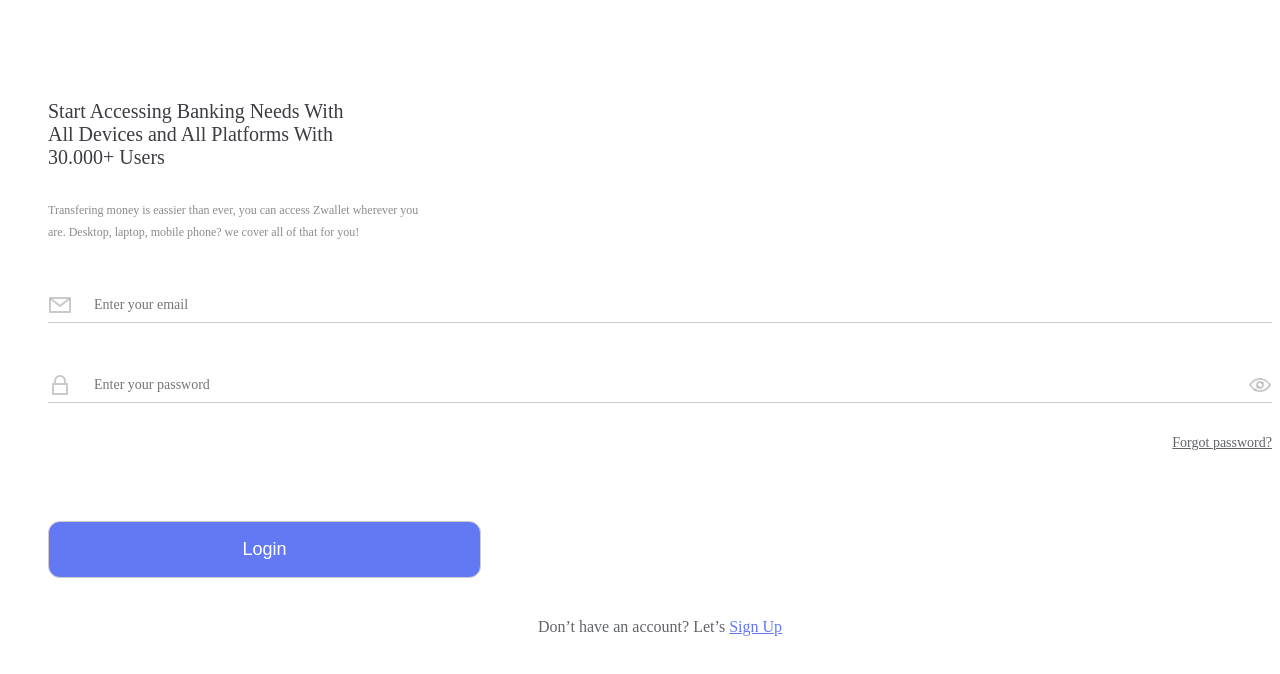
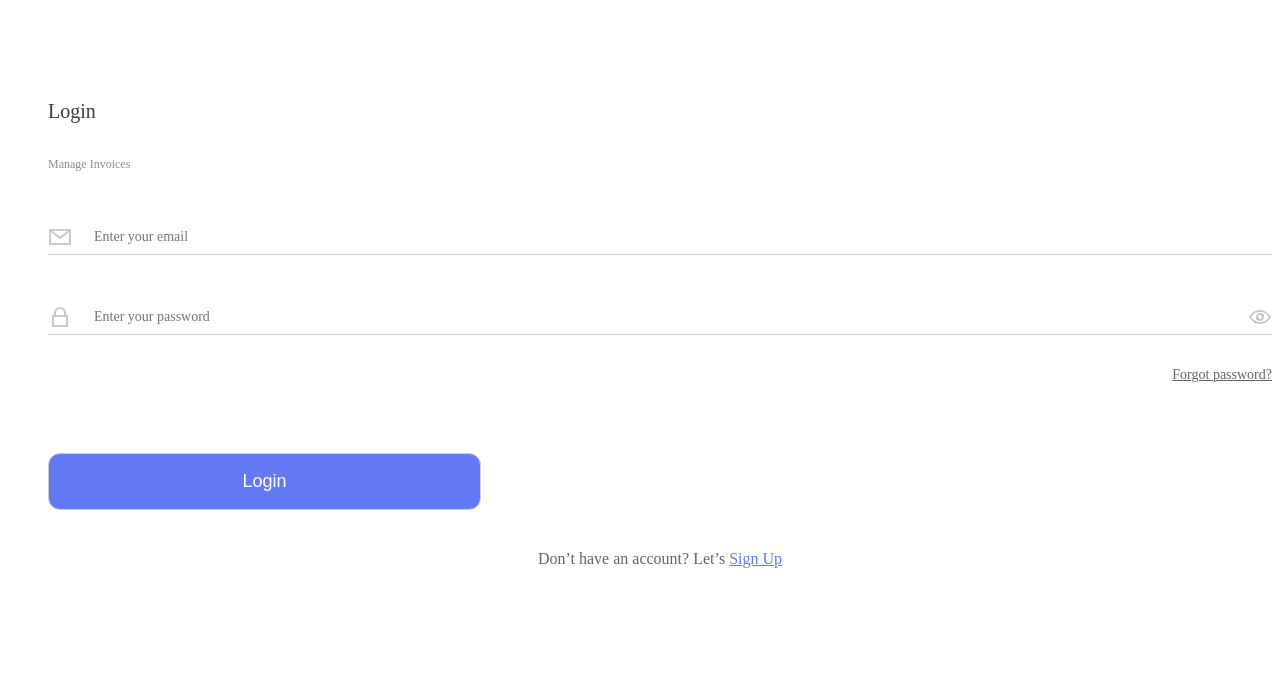
Before and after one commit to defri-ansyah/Invoice-frontend, a Vue app: page / in a window 1280 px wide. Shown: the top 674 px of the page. Built offline with nearby package versions, Linux system fonts and the light colour scheme.

Commit message:
repair login & register

```diff
--- a/src/views/Login.vue
+++ b/src/views/Login.vue
@@ -3,12 +3,10 @@
     <!-- <SideLogin /> -->
     <form @submit.prevent="login" class="form-container">
       <p class="text2">
-        Start Accessing Banking Needs With All Devices and All Platforms With
-        30.000+ Users
+        Login
       </p>
       <p class="text3">
-        Transfering money is eassier than ever, you can access Zwallet wherever
-        you are. Desktop, laptop, mobile phone? we cover all of that for you!
+        Manage Invoices
       </p>
       <div class="form-input">
         <div class="login-input">
--- a/src/views/Register.vue
+++ b/src/views/Register.vue
@@ -3,12 +3,10 @@
     <!-- <SideLogin/> -->
     <form @submit.prevent="signup" class="form-container">
       <p class="text2">
-        Start Accessing Banking Needs With All Devices and All Platforms With
-        30.000+ Users
+        Register
       </p>
       <p class="text3">
-        Transfering money is eassier than ever, you can access Zwallet wherever
-        you are. Desktop, laptop, mobile phone? we cover all of that for you!
+        Manage Invoices
       </p>
       <div class="form-input">
         <div class="login-input">
```
